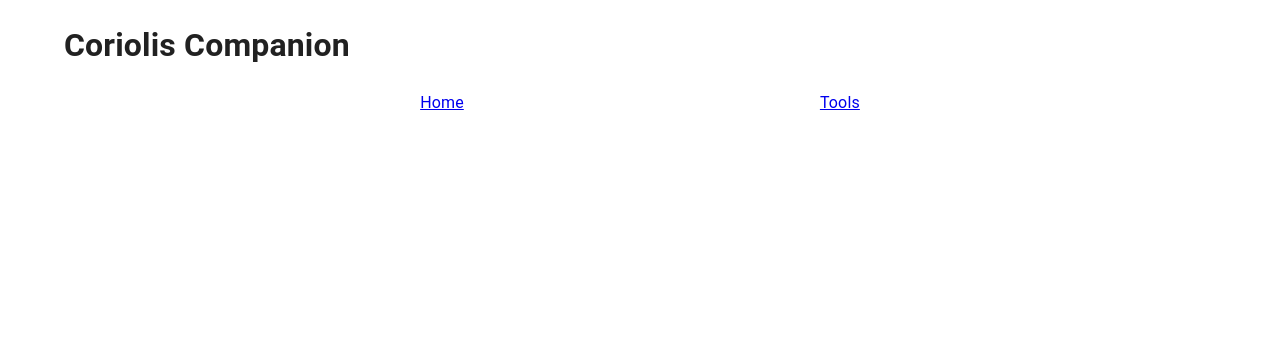
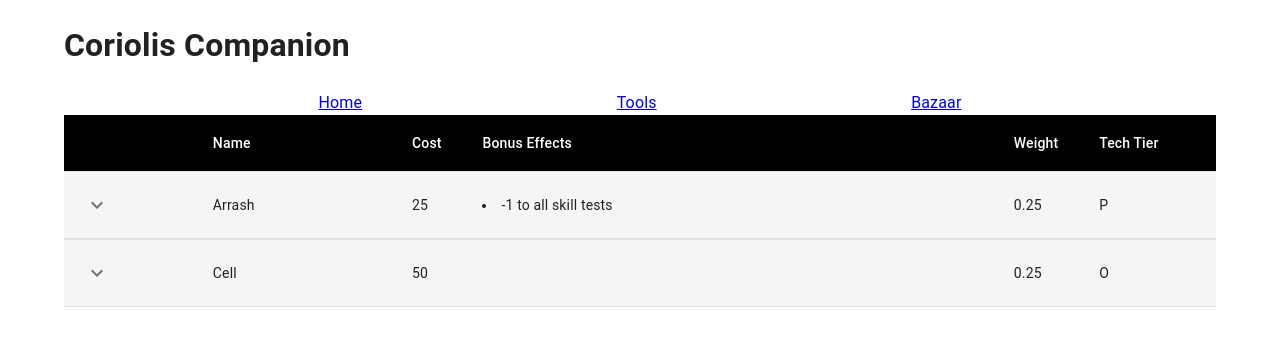
Before and after one commit to jacarder/Coriolis_Companion, a React (Create React App) app: page /bazaar in a window 1280 px wide. Shown: the top 346 px of the page. Built offline with nearby package versions, Linux system fonts and the light colour scheme.

Commit message:
Bazaar page created with table and json data

```diff
--- a/src/components/Bazaar/Bazaar.tsx
+++ b/src/components/Bazaar/Bazaar.tsx
@@ -1,12 +1,112 @@
-import React, { FC } from 'react';
+import React, { FC, Fragment, useEffect, useState } from 'react';
+import IBazaarItem from '../../interfaces/bazaar-item';
+import BazaarService from '../../services/BazaarService';
 import './Bazaar.scss';
+import { Box, Collapse, IconButton, styled, Table, TableBody, TableCell, tableCellClasses, TableContainer, TableHead, TableRow, Typography } from '@mui/material';
+import KeyboardArrowDownIcon from '@mui/icons-material/KeyboardArrowDown';
+import KeyboardArrowUpIcon from '@mui/icons-material/KeyboardArrowUp';
 
 interface BazaarProps {}
+interface IRowProps {
+  row: IBazaarItem
+}
 
-const Bazaar: FC<BazaarProps> = () => (
-  <div className="Bazaar" data-testid="Bazaar">
-    Bazaar Component
-  </div>
-);
+const StyledTableCell = styled(TableCell)(({ theme }) => ({
+  [`&.${tableCellClasses.head}`]: {
+    backgroundColor: theme.palette.common.black,
+    color: theme.palette.common.white,
+  },
+  [`&.${tableCellClasses.body}`]: {
+    fontSize: 14,
+  },
+}));
+
+const StyledTableRow = styled(TableRow)(({ theme }) => ({
+  '&:nth-of-type(odd)': {
+    backgroundColor: theme.palette.action.hover,
+  },
+  // hide last border
+  '&:last-child td, &:last-child th': {
+    border: 0,
+  },
+}));
+
+const Bazaar: FC<BazaarProps> = () => {
+  const [bazaarInventory, setBazaarInventory] = useState<IBazaarItem[]>([]);
+  useEffect(() => {
+    setBazaarInventory(BazaarService.getBazaarInventory());
+  });
+
+  function renderBonusEffects(effects: string[]) {
+    effects = effects || [];
+    return (
+      effects.map((effect) =>
+        <li key={effect}>
+          {effect}
+        </li>
+      )
+    )
+  }
+
+
+  function Row(props: IRowProps) {
+    const {row} = props;
+    const [open, setOpen] = useState(false);
+    return (
+      <Fragment>
+        <StyledTableRow>
+          <StyledTableCell>
+            <IconButton
+              aria-label="expand row"
+              size="small"
+              onClick={() => setOpen(!open)}
+            >
+              {open ? <KeyboardArrowUpIcon /> : <KeyboardArrowDownIcon />}
+            </IconButton>
+          </StyledTableCell>
+          <StyledTableCell>{row.name}</StyledTableCell>
+          <StyledTableCell>{row.cost}</StyledTableCell>
+          <StyledTableCell>{renderBonusEffects(row.bonusEffects)}</StyledTableCell>
+          <StyledTableCell>{row.weight}</StyledTableCell>
+          <StyledTableCell>{row.techTier}</StyledTableCell>
+        </StyledTableRow>
+        <StyledTableRow>
+          <StyledTableCell style={{ paddingBottom: 0, paddingTop: 0 }} colSpan={6}>
+            <Collapse in={open} timeout="auto" unmountOnExit>
+              <Box sx={{ margin: 1 }}>
+                <Typography variant="h6" gutterBottom component="div">
+                  Description
+                </Typography>
+                {row.description}
+              </Box>
+            </Collapse>
+          </StyledTableCell>
+        </StyledTableRow>
+      </Fragment>
+    )
+  }
+
+  return (
+    <TableContainer>
+      <Table>
+        <TableHead>
+          <TableRow>
+            <StyledTableCell width="10%"/>
+            <StyledTableCell width="15%">Name</StyledTableCell>
+            <StyledTableCell width="5%">Cost</StyledTableCell>
+            <StyledTableCell width="40%">Bonus Effects</StyledTableCell>
+            <StyledTableCell width="5%">Weight</StyledTableCell>
+            <StyledTableCell width="10%">Tech Tier</StyledTableCell>
+          </TableRow>
+        </TableHead>
+        <TableBody>
+          {bazaarInventory.map((item) => (
+            <Row key={item.id} row={item}></Row>
+          ))}
+        </TableBody>
+      </Table>
+    </TableContainer>
+  )
+};
 
 export default Bazaar;
--- a/src/components/Header/Header.tsx
+++ b/src/components/Header/Header.tsx
@@ -6,6 +6,7 @@ const Header = () => (
   <div className="link-container">
       <Link className="link" to="/">Home</Link>
       <Link className="link" to="/tools">Tools</Link>
+      <Link className="link" to="/bazaar">Bazaar</Link>
   </div>
 );
 
--- a/src/config/routes.ts
+++ b/src/config/routes.ts
@@ -1,4 +1,5 @@
 import IRoute from "../interfaces/route";
+import BazaarPage from "../pages/Bazaar";
 import HomePage from "../pages/Home";
 import ToolsPage from "../pages/Tools";
 
@@ -15,6 +16,12 @@ const routes: IRoute[] = [
 		component: ToolsPage,
 		exact: true
 	},
+	{
+		path: '/bazaar',
+		name: 'Bazaar Page',
+		component: BazaarPage,
+		exact: true
+	},
 ]
 
 export default routes;
--- /dev/null
+++ b/src/interfaces/bazaar-item.ts
@@ -0,0 +1,9 @@
+export default interface IBazaarItem {
+	id: number;
+	name: string;
+	bonusEffects: string[],
+	cost: string,
+	weight: number,
+	techTier: "P" | "O" | "A" | string,
+	description: string
+}
--- /dev/null
+++ b/src/json/everyday-items.json
@@ -0,0 +1,22 @@
+[
+	{
+		"id": 0,
+		"name": "Arrash",
+		"bonusEffects": [
+			"-1 to all skill tests"
+		],
+		"cost": "25",
+		"weight": 0.25,
+		"techTier": "P",
+		"description": "Strong stimulant with pain-relieving properties. Usually smoked in a hookah or added to so-called dream wine. Leathery pieces of pressed arrash can be eaten directly, but this is considered a sign of strong addiction. The user becomes drowsy and calm. -1 to all skill tests."
+	},
+	{
+		"id": 1,
+		"name": "Cell",
+		"bonus": null,
+		"cost": 50,
+		"weight": 0.25,
+		"techTier": "O",
+		"description": "A hydrogen fuel cell, usually new, but refueled cells can also be used. Refueling stations can be found here and there on Coriolis and in other civilized places. A refueled cell is unpredictable and the GM can deplete it at the cost of 1 DP."
+	}
+]
--- /dev/null
+++ b/src/pages/Bazaar.tsx
@@ -0,0 +1,16 @@
+import { Grid } from "@mui/material";
+import IPage from "../interfaces/page";
+import Bazaar from "../components/Bazaar/Bazaar";
+
+
+const BazaarPage: React.FunctionComponent<IPage> = props => {
+	return (
+		<Grid container spacing={1}>
+			<Grid item xs={12}>
+				<Bazaar></Bazaar>
+			</Grid>
+		</Grid>
+	)
+}
+
+export default BazaarPage;
--- /dev/null
+++ b/src/services/BazaarService.tsx
@@ -0,0 +1,9 @@
+import IBazaarItem from "../interfaces/bazaar-item";
+
+class BazaarService {
+	getBazaarInventory = (): IBazaarItem[] => {
+		return require('../json/everyday-items.json');
+	}
+}
+
+export default new BazaarService;
```
